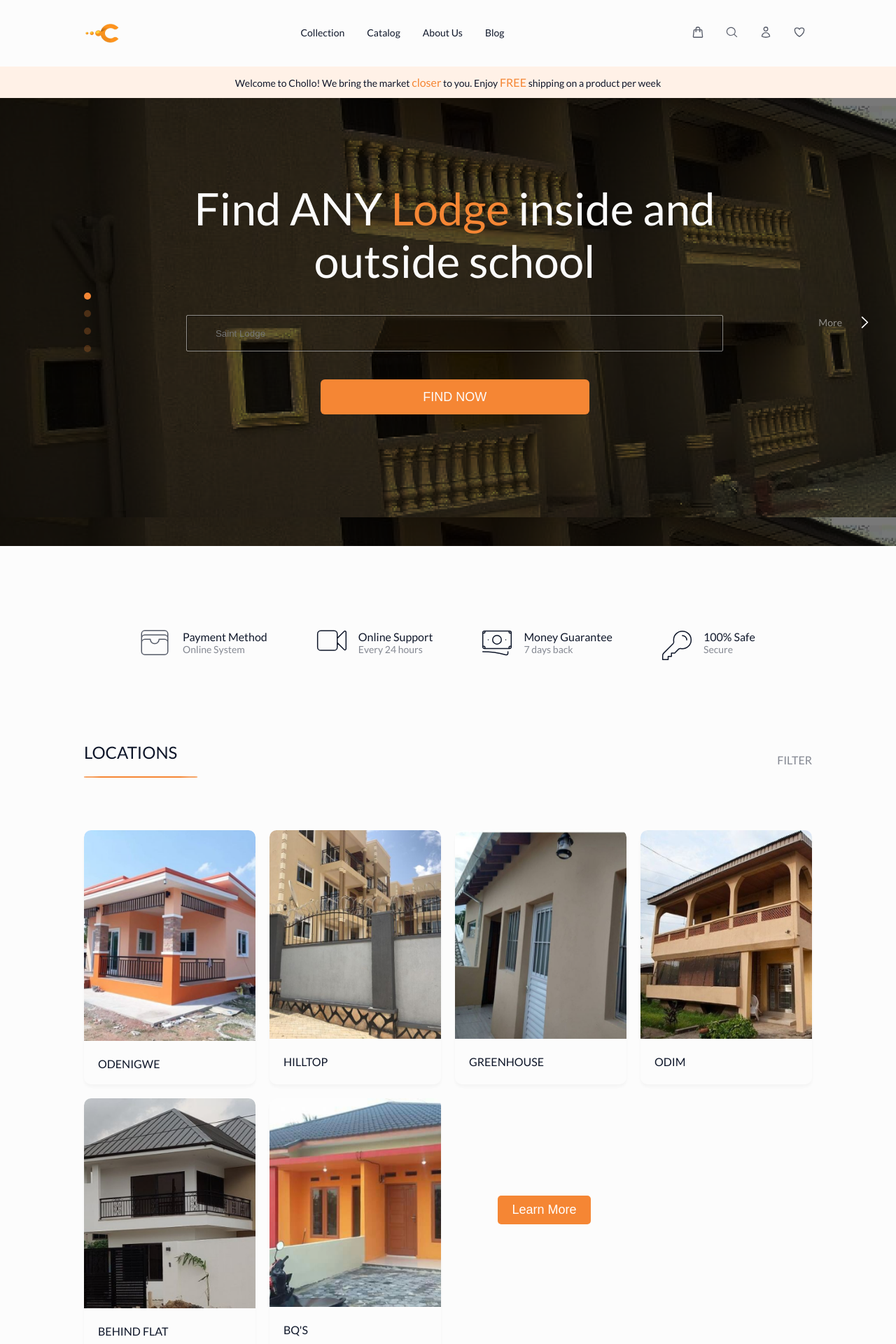
After one commit to CholloTeam/chollosite, a Django app: template templates/housing.html in a window 1280 px wide. The commit adds this page. Shown: the top 1920 px of the page at 70% size. Run offline with Django 4.2, Linux system fonts and the light colour scheme; the template is opened without the code that fills it, so the values that code supplies are empty.

Commit message:
Build housing rentals page

```diff
--- a/static/style.css
+++ b/static/style.css
@@ -1742,3 +1742,35 @@ footer {
         }
     }
 }
+
+/* Housing page */
+#landing-photo-cont-housing {
+    background: url(media/housing.png);
+    width: 100%;
+    height: 80vh;
+    display: flex;
+    flex-direction: row;
+    object-fit: cover;
+    padding: 120px;
+    gap: 40px;
+}
+
+.sbc-prod-housing > img {
+    max-height: 40vh;
+    width: 100%;
+    object-fit: cover;
+    border-radius: 10px 10px 0px 0px;
+}
+
+.btn-housing {
+    border-radius: 5px;
+    padding: 10px 20px;
+    font-size: var(--s);
+}
+
+.emfhousing {
+    ::-webkit-input-placeholder {
+        color: #fff;
+        opacity: 1;
+    }
+}
--- /dev/null
+++ b/templates/housing.html
@@ -0,0 +1,216 @@
+<!DOCTYPE html>
+<html lang="en">
+<head>
+    <meta charset="UTF-8">
+    <meta http-equiv="X-UA-Compatible" content="IE=edge">
+    <meta name="viewport" content="width=device-width, initial-scale=1.0">
+    <title>Homepage</title>
+    <link href="../static/style.css" rel="stylesheet">
+    <link rel="shortcut icon" href="../static/media/logo.png" type="image/x-icon">
+</head>
+<body>
+    <header id="det-head">
+        <div id="logo">
+            <img src="../static/media/logo.png" alt="logo">
+        </div>
+        <div id="header-pages">
+            <ul class="header-ul">
+                <li><a href="product.html" class="header-page">Collection</a></li>
+                <li><a href="" class="header-page">Catalog</a></li>
+                <li><a href="" class="header-page">About Us</a></li>
+                <li><a href="" class="header-page">Blog</a></li>
+            </ul>
+        </div>
+        <div id="social-links" class="header-ul">
+            <a href="">
+                <img src="../static/media/icon/shopping-cart.svg" alt="Shopping cart icon" class="social-link">
+            </a>
+            <a href="">
+                <img src="../static/media/icon/search icon.svg" alt="Search icon" class="social-link">
+            </a>
+            <a href="">
+                <img src="../static/media/icon/avatar.svg" alt="Avatar icon" class="social-link">
+            </a>
+            <a href="">
+                <img src="../static/media/icon/favourites.svg" alt="Favourites icon" class="social-link">
+            </a>
+        </div>
+        <div id="mobile-menu">
+            <img src="../static/media/icon/2931181_lines_list_menu_checklist_navigation_icon - Copy - Copy (2) 1.svg" alt="Menu button" class="m-s-l">
+        </div>
+    </header>
+    <section id="nav-menu" style="margin: 0px;">
+        <div id="div-nav-menu" style="display: flex; justify-content: center;">
+            <p>Welcome to Chollo! We bring the market <span style="color: var(--orange);">closer</span> to you. Enjoy <span style="color: var(--orange);">FREE</span> shipping on a product per week</p>
+        </div>
+    </section>
+    <section id="landing-photo-cont-housing" style="padding-right: 27px;">
+        <div id="lpc-navbutton" style="display: none;">
+
+        </div>
+        <div id="lpc-verticalslider">
+            <div class="lpc-vs-circle lpcvcfull"></div>
+            <div class="lpc-vs-circle"></div>
+            <div class="lpc-vs-circle"></div>
+            <div class="lpc-vs-circle"></div>
+        </div>
+        <div id="lpc-lph1-cont">
+            <div id="lpc-lph1" style="width: 100%;
+            align-items: center;">
+                <h1 id="lph1" style="text-align: center;">Find ANY <span style="color: var(--orange); font-size: 64px;">Lodge</span> inside and outside school</h1>
+                <div id="form-intake" style="
+                border-radius: 2px;
+                border: 1px solid rgba(255, 255, 255, 0.50);
+                width: 80%;">
+                    <form action="" method="" style="width: 100%;">
+                        <input type="text" placeholder="Saint Lodge" id="emailfield" class="emfhousing" style="width: 100%;
+                        color: #fff;
+                        ::placeholder {
+                            color: #fff;
+                        }"/>
+                    </form>
+                </div>
+                <button id="lpcbtn" class="btn">FIND NOW</button>
+            </div>
+        </div>
+        <div id="lpc-navbutton-cont">
+            <p>More</p>
+            <img src="../static/media/icon/rightarrowicon.svg" alt="right arrow icon">
+        </div>
+    </section>
+    <section id="feat-lp" style="justify-content: center;">
+        <div class="ft-lp-cont">
+            <div class="ftlp-img">
+                <img src="../static/media/icon/walleticon.svg" alt="rocket icon">
+            </div>
+            <div class="ftlp-txt">
+                <p class="ftlp-main-txt">Payment Method</p>
+                <p class="ftlp-sup-txt">Online System</p>
+            </div>
+        </div>
+        <div class="ft-lp-cont">
+            <div class="ftlp-img">
+                <img src="../static/media/icon/recordcameraicon.svg" alt="rocket icon">
+            </div>
+            <div class="ftlp-txt">
+                <p class="ftlp-main-txt">Online Support</p>
+                <p class="ftlp-sup-txt">Every 24 hours</p>
+            </div>
+        </div>
+        <div class="ft-lp-cont">
+            <div class="ftlp-img">
+                <img src="../static/media/icon/moneyicon.svg" alt="rocket icon">
+            </div>
+            <div class="ftlp-txt">
+                <p class="ftlp-main-txt">Money Guarantee</p>
+                <p class="ftlp-sup-txt">7 days back</p>
+            </div>
+        </div>
+        <div class="ft-lp-cont">
+            <div class="ftlp-img">
+                <img src="../static/media/icon/keyicon.svg" alt="rocket icon">
+            </div>
+            <div class="ftlp-txt">
+                <p class="ftlp-main-txt">100% Safe</p>
+                <p class="ftlp-sup-txt">Secure</p>
+            </div>
+        </div>
+    </section>
+    <section id="shop-by-categories" style="margin-bottom: 214px;">
+        <div id="sbc-details">
+            <div id="sbcd-txt">
+                <p>Locations</p>
+                <div class="sbcline"></div>
+            </div>
+            <p id="sbcd-view-more">FILTER</p>
+        </div>
+        <div id="sbc-grid">
+            <div id="sbcg-grp-1">
+                <div class="sbc-prod-housing sbc-card">
+                    <img src="../static/media/product-image/odenigwe.png" alt="" class="sbc-grid-img">
+                    <p class="sbc-grid-txt">ODENIGWE</p>
+                </div>
+                <div class="sbc-prod-housing sbc-card">
+                    <img src="../static/media/product-image/hilltop.png" alt="" class="sbc-grid-img">
+                    <p class="sbc-grid-txt">HILLTOP</p>
+                </div>
+            </div>
+            <div id="sbcg-grp-2">
+                <div class="sbc-prod-housing sbc-card">
+                    <img src="../static/media/product-image/greenhouse.png" alt="" class="sbc-grid-img">
+                    <p class="sbc-grid-txt">GREENHOUSE</p>
+                </div>
+                <div class="sbc-prod-housing sbc-card">
+                    <img src="../static/media/product-image/odim.png" alt="" class="sbc-grid-img">
+                    <p class="sbc-grid-txt">ODIM</p>
+                </div>
+            </div>
+            <div id="sbcg-grp-2">
+                <div class="sbc-prod-housing sbc-card">
+                    <img src="../static/media/product-image/behindflat.png" alt="" class="sbc-grid-img">
+                    <p class="sbc-grid-txt">BEHIND FLAT</p>
+                </div>
+                <div class="sbc-prod-housing sbc-card">
+                    <img src="../static/media/product-image/bq.png" alt="" class="sbc-grid-img">
+                    <p class="sbc-grid-txt">BQ'S</p>
+                </div>
+            </div>
+            <div style="height: 40vh;
+            display: flex;
+            justify-content: center;
+            align-items: center;
+            width: 50%;">
+                <button id="buy-now" class="btn-housing">Learn More</button>
+            </div>
+        </div>
+    </section>
+    <section id="newsletter">
+        <div id="newsletter-text">
+            <h2 id="nsl-heading">Join Our Newsletter</h2>
+            <span id="nsl-p">Subscribe Now! for free and save 10% on your first purchase</span>
+        </div>
+        <div id="form-intake">
+            <form action="mailto:info@chollo.com" method="post">
+                <input type="email" placeholder="Enter your Email Address" id="emailfield"/>
+                <input type="submit" value="Send" id="sendbutton">
+            </form>
+        </div>
+    </section>
+    <footer>
+        <div id="footer-docl">
+            <div class="footer-link-con">
+                <ul class="footer-links">
+                    <li><a href="" class="footer-link">Collection</a></li>
+                    <li><a href="" class="footer-link">Catalog</a></li>
+                    <li><a href="" class="footer-link">About Us</a></li>
+                    <li><a href="" class="footer-link">Blog</a></li>
+                </ul>
+            </div>
+            <div id="footer-social">
+                <a href="" class="soc-icon">
+                    <img src="../static/media/icon/bx-envelope.svg" alt="Email icon">
+                </a>
+                <a href="" class="soc-icon mobile-mvd">
+                    <img src="../static/media/icon/bxl-facebook.svg" alt="Facebook icon">
+                </a>
+                <a href="" class="soc-icon">
+                    <img src="../static/media/icon/bxl-instagram.svg" alt="Instagram icon">
+                </a>
+                <a href="" class="soc-icon mobile-mvd">
+                    <img src="../static/media/icon/bxs-phone.svg" alt="Phone icon">
+                </a>
+                <a href="" class="soc-icon">
+                    <img src="../static/media/icon/bxl-twitter.svg" alt="Twitter icon">
+                </a>
+            </div>
+        </div>
+        <hr id="top-line">
+        <div id="footer-docs">
+            <a href="">CUSTOMERS SERVICE AND TERMS</a>
+            <a href="">MATERIALS & CARE</a>
+            <a href="">PRIVACY POLICY</a>
+        </div>
+        <hr id="bottom-line">
+    </footer>
+</body>
+</html>
```
Also changed, not shown: static/media/housing.png (added), static/media/product-image/behindflat.png (added), static/media/product-image/bq.png (added), static/media/product-image/greenhouse.png (added), static/media/product-image/hilltop.png (added), static/media/product-image/odenigwe.png (added), static/media/product-image/odim.png (added).
